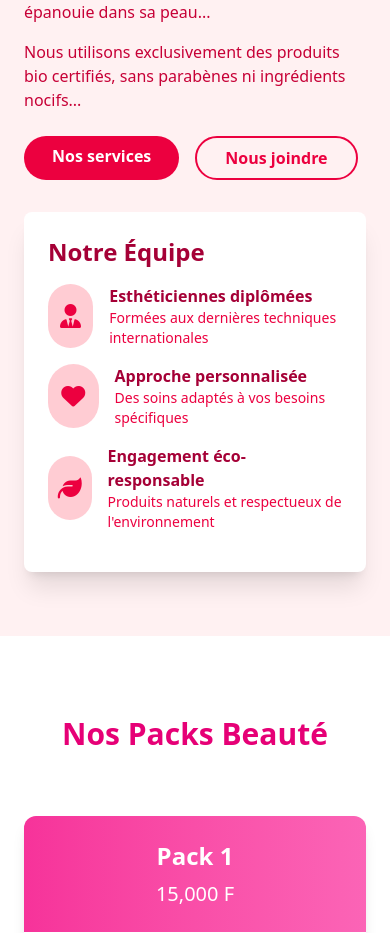
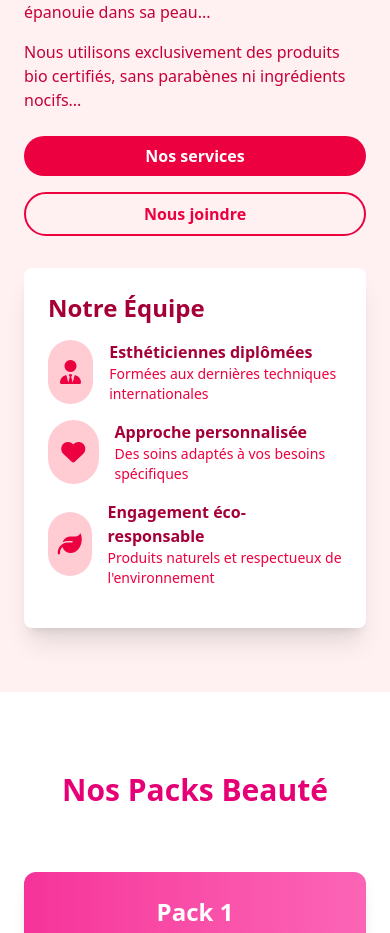
Before and after one commit to dascomsoft/dream-beauty, a React (Vite) app: page / in a window 390 px wide. Shown: the part 5760-6693 px from the top of the page. Built offline with nearby package versions, Linux system fonts and the light colour scheme.

Commit message:
home modification

```diff
--- a/src/pages/Home.jsx
+++ b/src/pages/Home.jsx
@@ -62,7 +62,7 @@ const Home = () => {
       features: [
         "Hammam 1",
         "Soin au Savon noir",
-        "Hamman 2" ,
+        "Hamman 2",
         "Gommage éclaircissant",
         "Soin de visage complet",
         "Dermaplaning",
@@ -75,7 +75,7 @@ const Home = () => {
       price: "5,000 F",
       color: "from-blue-500 to-blue-400",
       textColor: "text-blue-500",
-      features: ["Hammam 1", "Soin au Savon noir",  "Gommage éclaircissant", "Hamman 2" , "Soin de visage complet"],
+      features: ["Hammam 1", "Soin au Savon noir", "Gommage éclaircissant", "Hamman 2", "Soin de visage complet"],
       link: "https://wa.me/237670310338?text=Bonjour%20!%20Je%20veux%20le%20Pack%204%20à%205000%20F%20chez%20Dream%20Beauty%20&%20Spa%20💆‍♀️",
     },
 
@@ -279,14 +279,21 @@ const Home = () => {
               <p className="text-rose-700 mb-6">
                 Nous utilisons exclusivement des produits bio certifiés, sans parabènes ni ingrédients nocifs...
               </p>
-              <div className="flex space-x-4">
-                <a href="/services" className="bg-rose-600 hover:bg-rose-700 text-white px-7 py-2 rounded-full font-semibold transition">
+              <div className="flex flex-col md:flex-row md:space-x-4 space-y-4 md:space-y-0">
+                <a
+                  href="/services"
+                  className="bg-rose-600 hover:bg-rose-700 text-white px-7 py-2 rounded-full font-semibold transition text-center"
+                >
                   Nos services
                 </a>
-                <a href="/contact" className="border-2 border-rose-600 text-rose-600 px-7 py-2 rounded-full font-semibold hover:bg-rose-600 hover:text-white transition">
+                <a
+                  href="/contact"
+                  className="border-2 border-rose-600 text-rose-600 px-7 py-2 rounded-full font-semibold hover:bg-rose-600 hover:text-white transition text-center"
+                >
                   Nous joindre
                 </a>
               </div>
+
             </div>
             <div className="md:w-1/2">
               <div className="bg-white p-6 rounded-lg shadow-xl">
```
Lines whose indentation alone changed are shown as unchanged.
